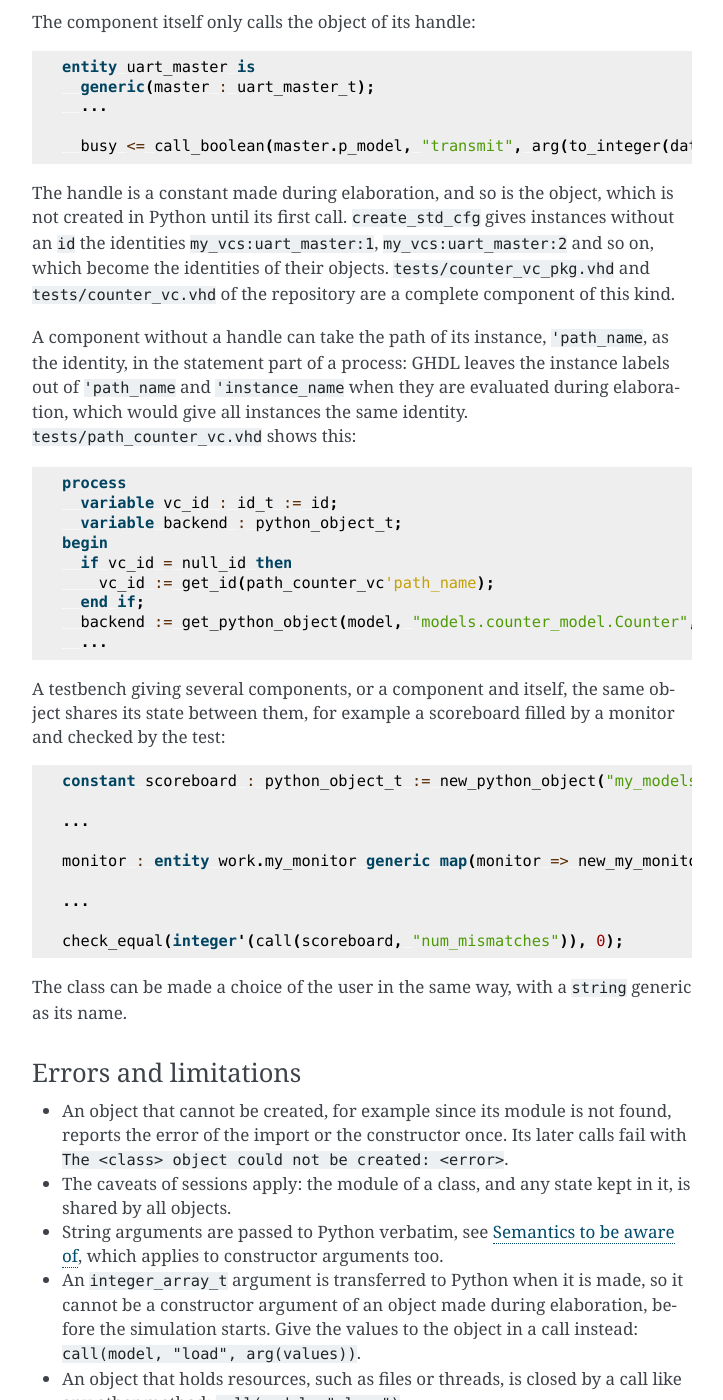
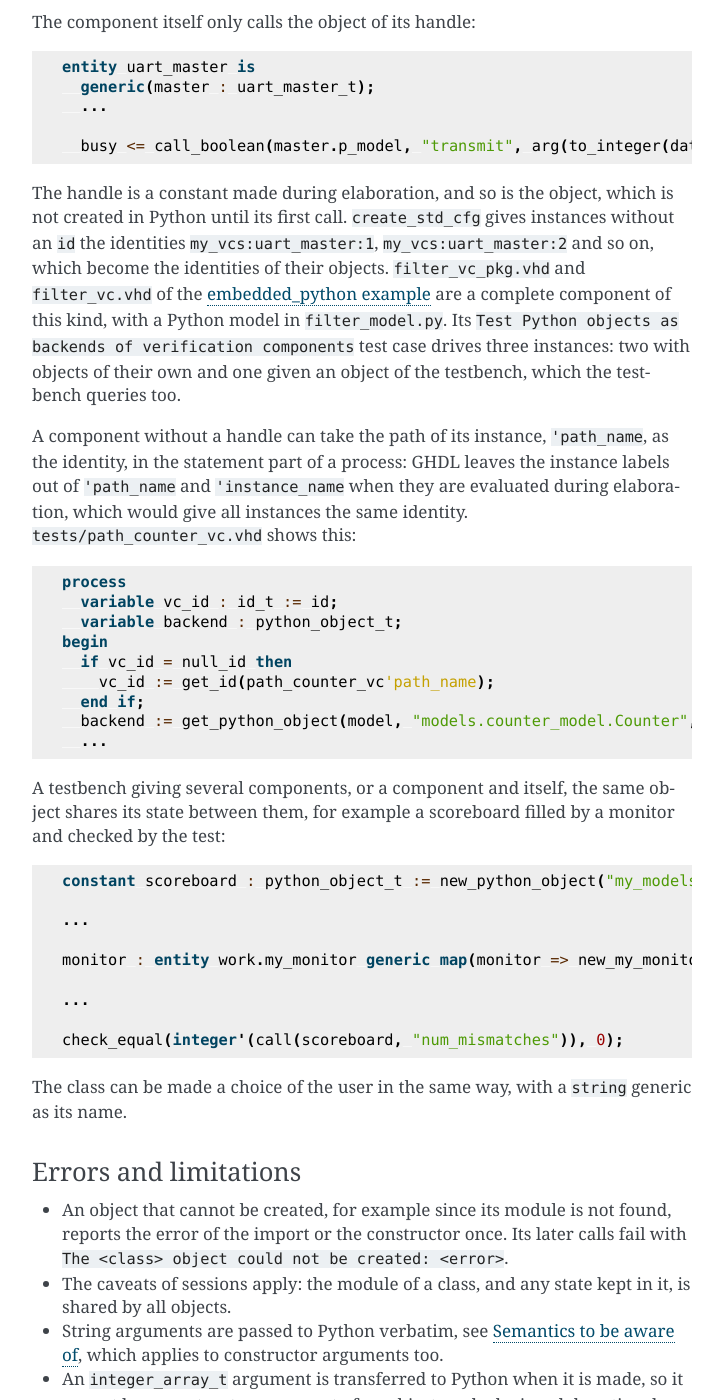
Before and after one commit to VUnit/vunit-python-bridge, a Sphinx documentation site: the page built from docs/user_guide.rst, in a window 1280 px wide and 1400 px high, scrolled down 6949 px. Shown: the whole window, without its empty margins (388-1111 px from the left). Built offline with Sphinx 7.4.7, drawn with Linux system fonts in a browser that asks for light colours; some of the changed text lies outside the part shown.

Commit message:
Show Python objects as backends in the embedded_python example
filter_vc is a verification component whose handle, made by
new_filter_vc, holds the Python object that is its behaviour. The new
test case drives three instances: two with objects of their own and one
given an object of the testbench, which the testbench queries too.

Co-Authored-By: Claude Opus 5.5 <noreply@anthropic.com>

```diff
--- a/docs/user_guide.rst
+++ b/docs/user_guide.rst
@@ -362,8 +362,12 @@ The handle is a constant made during elaboration, and so is the object, which
 is not created in Python until its first call. ``create_std_cfg`` gives
 instances without an ``id`` the identities ``my_vcs:uart_master:1``,
 ``my_vcs:uart_master:2`` and so on, which become the identities of their
-objects. ``tests/counter_vc_pkg.vhd`` and ``tests/counter_vc.vhd`` of the
-repository are a complete component of this kind.
+objects. ``filter_vc_pkg.vhd`` and ``filter_vc.vhd`` of the `embedded_python
+example <https://github.com/VUnit/vunit-python-bridge/tree/main/examples/embedded_python>`__
+are a complete component of this kind, with a Python model in
+``filter_model.py``. Its ``Test Python objects as backends of verification
+components`` test case drives three instances: two with objects of their own
+and one given an object of the testbench, which the testbench queries too.
 
 A component without a handle can take the path of its instance, ``'path_name``,
 as the identity, in the statement part of a process: GHDL leaves the instance
@@ -415,7 +419,8 @@ Errors and limitations
 * An ``integer_array_t`` argument is transferred to Python when it is made, so
   it cannot be a constructor argument of an object made during elaboration,
   before the simulation starts. Give the values to the object in a call
-  instead: ``call(model, "load", arg(values))``.
+  instead: ``call(model, "load", arg(values))``. See `#17
+  <https://github.com/VUnit/vunit-python-bridge/issues/17>`__.
 * An object that holds resources, such as files or threads, is closed by a
   call like any other method: ``call(model, "close")``.
 * Objects need sessions, and so the Python bridge: NVC, GHDL or Questa. On
@@ -883,8 +888,9 @@ arguments, a 20 register status dump, wide
 ``call``, Python files executed with ``exec_file`` or imported with
 ``import_module_from_file``, two models loaded into a session each, and a
 Python model failing with the logger of the default session mocked. Its last
-test case drives ``python_model``, a verification component whose behaviour is
-the Python function in ``python_model.py`` rather than VHDL.
+test cases drive ``python_model``, a verification component whose behaviour is
+the Python function in ``python_model.py`` rather than VHDL, and ``filter_vc``,
+whose instances have Python objects as backends.
 
 .. _python_bridge:native:
 
```
Also changed, not shown: 4 other files.
